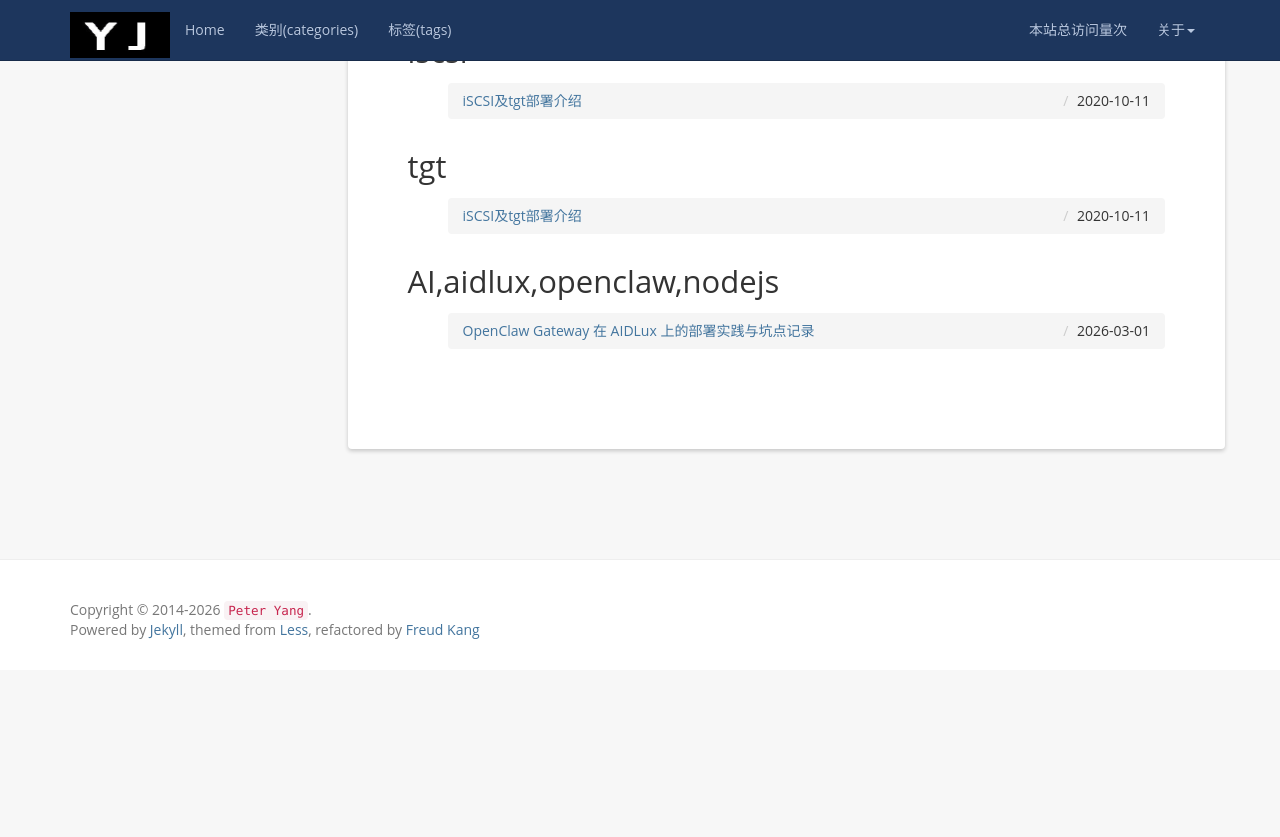
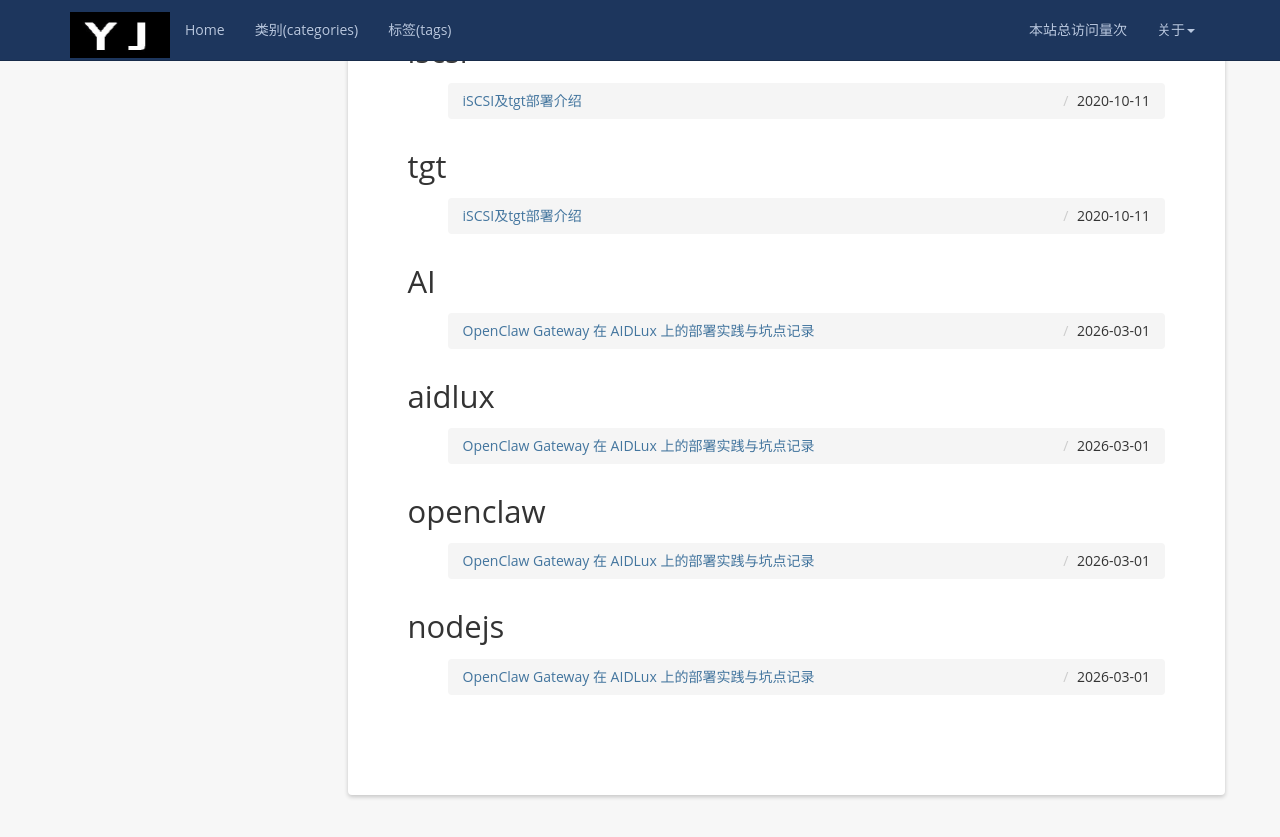
Before and after one commit to peteryj/peteryj.github.io, a Jekyll site: the page built from categories/index.html, in a window 1280 px wide and 900 px high, scrolled down 6263 px. Shown: the top 837 px of the window. Built offline with Jekyll 4.4.1, drawn with Linux system fonts in a browser that asks for light colours; nearby versions of some CDN libraries; comment, search, counter and statistics services are not loaded; before the commit the page ends 6933 px from its top, so only the background shows below that; some of the changed text lies outside the part shown.

Commit message:
bugfix
Signed-off-by: 杨俊 <yangjun@example.com>

```diff
--- a/_posts/2026-03-01-openclaw-gateway-on-aidlux.markdown
+++ b/_posts/2026-03-01-openclaw-gateway-on-aidlux.markdown
@@ -4,7 +4,7 @@ title: OpenClaw Gateway 在 AIDLux 上的部署实践与坑点记录
 date: 2026-03-01 15:00
 comments: true
 author: Peter.Y
-categories: AI,aidlux,openclaw,nodejs
+categories: AI aidlux openclaw nodejs
 ---
 
 ## 背景
```
